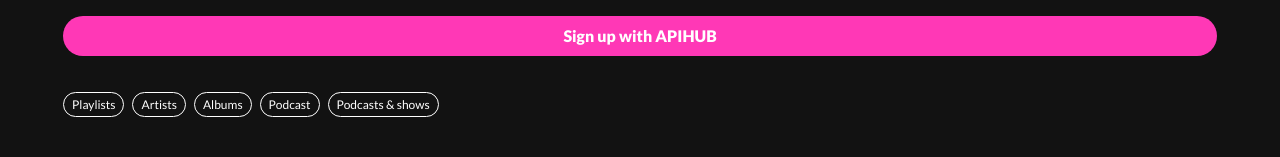
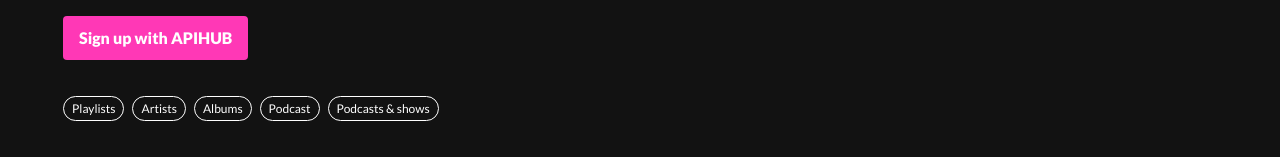
Before and after one commit to BalandinaM/MusicFun2, a React (Vite) app in the folder musicfun/: page / in a window 1280 px wide. Shown: the top 157 px of the page. Built offline with nearby package versions, Linux system fonts and the light colour scheme; no server answers.

Commit message:
refactor(auth): разделить UI авторизации и страницы

```diff
--- a/musicfun/src/common/routing/Routing.tsx
+++ b/musicfun/src/common/routing/Routing.tsx
@@ -1,8 +1,9 @@
-import { OAuthCallback, ProfilePage } from '@/features/auth/iu'
+import { OAuthCallback } from '@/features/auth/ui'
 import { TracksPage } from '@/features/tracks/ui'
 import { Routes, Route } from 'react-router'
 import { PageNotFound } from '../components'
 import { MainPage, PlaylistsPage } from '@/pages'
+import { ProfilePage } from '@/pages/ProfilePage'
 
 export const Path = {
   //это предупреждение, вите советует убрать объявления контстант в другое место, а тут оставить только код компонента
--- /dev/null
+++ b/musicfun/src/features/auth/ui/Login/Login.module.css
@@ -0,0 +1,11 @@
+.button {
+  display: inline-flex;
+  align-items: center;
+  justify-content: center;
+  padding: 10px 16px;
+  border: none;
+  border-radius: 4px;
+  background: var(--color-pink-500);
+  color: var(--color-light);
+  cursor: pointer;
+}
--- /dev/null
+++ b/musicfun/src/features/auth/ui/Login/Login.tsx
@@ -0,0 +1,36 @@
+import { Path } from '@/common/routing'
+import { useLoginMutation } from '@/features/auth/api/authApi'
+import s from './Login.module.css'
+
+export const Login = () => {
+  const [login] = useLoginMutation()
+
+  const loginHandler = () => {
+    const redirectUri = import.meta.env.VITE_DOMAIN_ADDRESS + Path.OAuthRedirect
+    const url = `${import.meta.env.VITE_BASE_URL}/auth/oauth-redirect?callbackUrl=${redirectUri}`
+
+    window.open(url, 'oauthPopup', 'width=500, height=600')
+
+    const receiveMessage = async (event: MessageEvent) => {
+      if (event.origin !== import.meta.env.VITE_DOMAIN_ADDRESS) return
+
+      const { code } = event.data
+      if (!code) return
+
+      window.removeEventListener('message', receiveMessage)
+      login({ code, redirectUri, rememberMe: false })
+    }
+
+    window.addEventListener('message', receiveMessage)
+  }
+
+  return (
+    <button
+      type="button"
+      onClick={loginHandler}
+      className={`${s.button} text-button-login`}
+    >
+      Sign up with APIHUB
+    </button>
+  )
+}
--- /dev/null
+++ b/musicfun/src/features/auth/ui/Login/index.ts
@@ -0,0 +1 @@
+export { Login } from './Login'
--- a/musicfun/src/features/auth/iu/index.ts
+++ b/musicfun/src/features/auth/ui/index.ts
@@ -1,2 +1,2 @@
+export { Login } from './Login'
 export { OAuthCallback } from './OAuthCallback/OAuthCallback'
-export { ProfilePage } from './ProfilePage/ProfilePage'
--- a/musicfun/src/pages/MainPage/HeaderMainPage/HeaderMainPage.tsx
+++ b/musicfun/src/pages/MainPage/HeaderMainPage/HeaderMainPage.tsx
@@ -1,4 +1,4 @@
-import { Login } from '@/common/components'
+import { Login } from '@/features/auth/ui'
 import s from './HeaderMainPage.module.css'
 import { AuthUser } from './AuthUser'
 import type { MeResponse } from '@/features/auth/api'
--- a/musicfun/src/features/auth/iu/ProfilePage/ProfilePage.tsx
+++ b/musicfun/src/pages/ProfilePage/ProfilePage.tsx
@@ -1,10 +1,10 @@
 import { useFetchPlaylistsQuery } from '@/features/playlists/api/playlistsApi'
 import { PlaylistsList } from '@/features/playlists/ui/PlaylistsPage1/PlaylistsList/PlaylistsList'
-import { useGetMeQuery } from '../../api/authApi'
 import { CreatePlaylistForm } from '@/features/playlists/ui'
 import s from './ProfilePage.module.css'
 import { Navigate } from 'react-router'
 import { Path } from '@/common/routing'
+import { useGetMeQuery } from '@/features/auth/api/authApi'
 
 export const ProfilePage = () => {
   const { data: meResponse, isLoading: isMeLoading } = useGetMeQuery()
--- /dev/null
+++ b/musicfun/src/pages/ProfilePage/index.ts
@@ -0,0 +1 @@
+export { ProfilePage } from './ProfilePage'
```
Also changed, not shown: musicfun/src/features/auth/ui/OAuthCallback/OAuthCallback.tsx (renamed from musicfun/src/features/auth/iu/OAuthCallback/OAuthCallback.tsx), musicfun/src/pages/ProfilePage/ProfilePage.module.css (renamed from musicfun/src/features/auth/iu/ProfilePage/ProfilePage.module.css).
